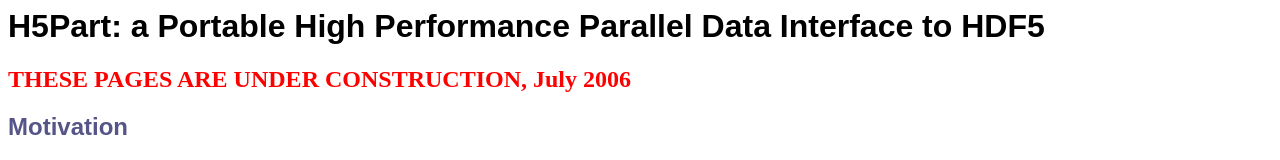
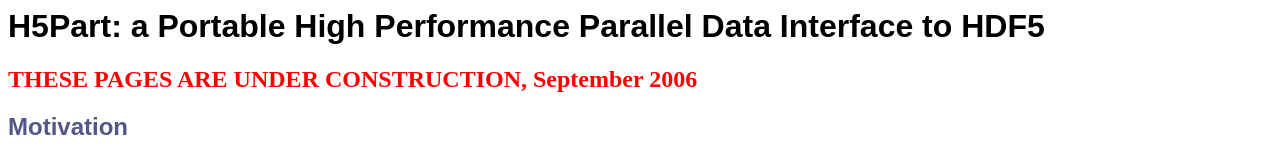
Before and after one commit to angus-g/H5hut, a plain HTML site: page doc/h5part.html in a window 1280 px wide. Shown: the top 160 px of the page. Drawn offline with Linux system fonts and the light colour scheme.

Commit message:
changed to September 2006

```diff
--- a/doc/h5part.html
+++ b/doc/h5part.html
@@ -9,7 +9,7 @@
 
 <div id="maincenter">
 <font face="arial,helvetica"><h1>H5Part: a Portable High Performance Parallel Data Interface to HDF5</h1></font>
-<h2><font color="red"> THESE PAGES ARE UNDER CONSTRUCTION, July 2006</h2></font>
+<h2><font color="red"> THESE PAGES ARE UNDER CONSTRUCTION, September 2006</h2></font>
 <font face="arial,helvetica" color="#555588"><h2>Motivation</h2></font>
 <P>
 <TABLE>
```
